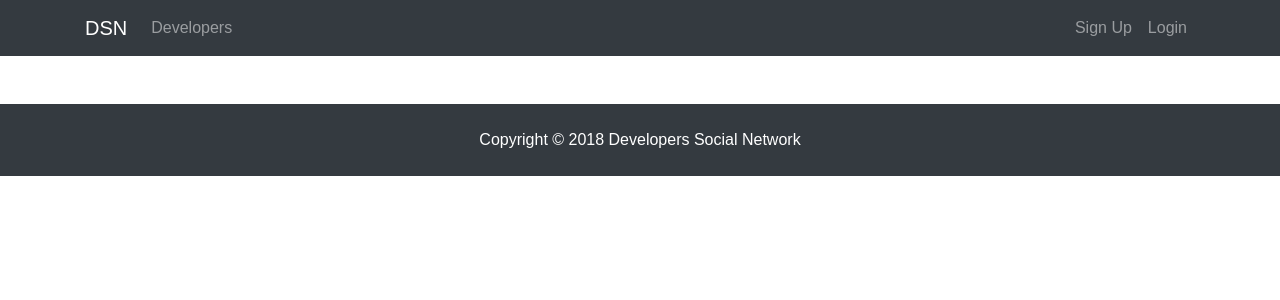
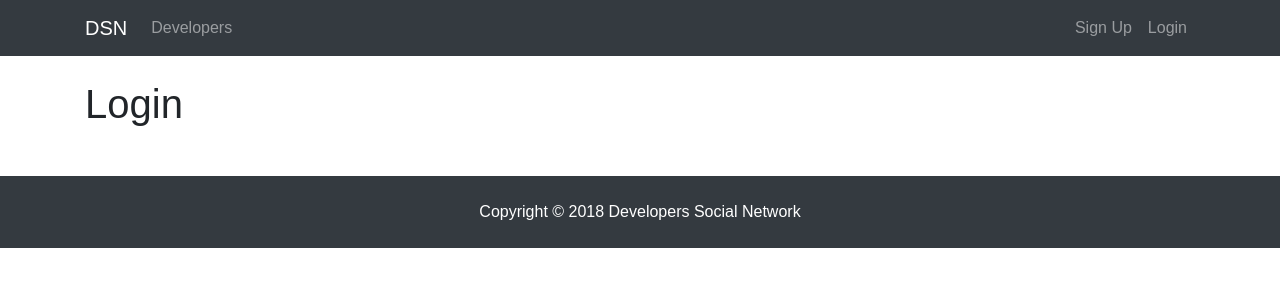
Before and after one commit to sabinbogati1/Developers-SocialNetwork, a React (Create React App) app in the folder client/: page /login in a window 1280 px wide. Shown: the top 300 px of the page. Built offline with nearby package versions, Linux system fonts and the light colour scheme.

Commit message:
Added React Router v4 Link...

```diff
--- a/client/src/App.js
+++ b/client/src/App.js
@@ -4,6 +4,9 @@ import {BrowserRouter as Router, Route} from "react-router-dom";
 import Navbar from "./components/layout/Navbar";
 import Footer from "./components/layout/Footer";
 import Landing from "./components/layout/Landing";
+import Register from "./components/auth/Register";
+import Login from "./components/auth/Login";
+
 
 import './App.css';
 
@@ -14,6 +17,10 @@ class App extends Component {
                 <div className="App">
                     <Navbar/>
                         <Route exact path="/" component={Landing}/>
+                        <div className="container">
+                                <Route exact path="/register" component={Register}/>
+                                <Route exact path="/login" component={Login}/>
+                        </div>
                     <Footer/>
                 </div>
             </Router>
--- a/client/src/components/auth/Login.js
+++ b/client/src/components/auth/Login.js
@@ -0,0 +1,15 @@
+import React, {Component} from "react";
+
+class Login extends Component{
+
+    render(){
+        return(
+          <div>
+              <h1>Login</h1>
+          </div>
+        )
+    }
+}
+
+
+export default Login;
--- a/client/src/components/auth/Register.js
+++ b/client/src/components/auth/Register.js
@@ -0,0 +1,15 @@
+import React, {Component} from "react";
+
+class Register extends Component{
+
+    render(){
+        return(
+            <div>
+                <h1>Register</h1>
+            </div>
+        )
+    }
+}
+
+
+export default Register;
--- a/client/src/components/layout/Landing.js
+++ b/client/src/components/layout/Landing.js
@@ -1,4 +1,5 @@
 import React, {Component} from "react";
+import {Link } from "react-router-dom";
 
 class Landing extends Component{
 
@@ -14,8 +15,8 @@ class Landing extends Component{
                                 <p className="lead"> Create a developer profile/portfolio, share posts and get help from
                                     other developers</p>
                                 <hr/>
-                                <a href="register.html" className="btn btn-lg btn-info mr-2">Sign Up</a>
-                                <a href="login.html" className="btn btn-lg btn-light">Login</a>
+                                <Link to="/register" className="btn btn-lg btn-info mr-2">Sign Up</Link>
+                                <Link to="/login" className="btn btn-lg btn-light">Login</Link>
                             </div>
                         </div>
                     </div>
--- a/client/src/components/layout/Navbar.js
+++ b/client/src/components/layout/Navbar.js
@@ -1,4 +1,5 @@
  import React, {Component} from "react";
+import {Link } from "react-router-dom";
 
 class Navbar extends Component{
 
@@ -6,7 +7,7 @@ class Navbar extends Component{
         return(
             <nav className="navbar navbar-expand-sm navbar-dark bg-dark mb-4">
                 <div className="container">
-                    <a className="navbar-brand" href="landing.html">DSN</a>
+                    <Link className="navbar-brand" to="/">DSN</Link>
                     <button className="navbar-toggler" type="button" data-toggle="collapse" data-target="#mobile-nav">
                         <span className="navbar-toggler-icon"></span>
                     </button>
@@ -14,17 +15,17 @@ class Navbar extends Component{
                     <div className="collapse navbar-collapse" id="mobile-nav">
                         <ul className="navbar-nav mr-auto">
                             <li className="nav-item">
-                                <a className="nav-link" href="profiles.html"> Developers
-                                </a>
+                                <Link className="nav-link" to="/profiles"> Developers
+                                </Link>
                             </li>
                         </ul>
 
                         <ul className="navbar-nav ml-auto">
                             <li className="nav-item">
-                                <a className="nav-link" href="register.html">Sign Up</a>
+                                <Link className="nav-link" to="/register">Sign Up</Link>
                             </li>
                             <li className="nav-item">
-                                <a className="nav-link" href="login.html">Login</a>
+                                <Link className="nav-link" to="/login">Login</Link>
                             </li>
                         </ul>
                     </div>
```
